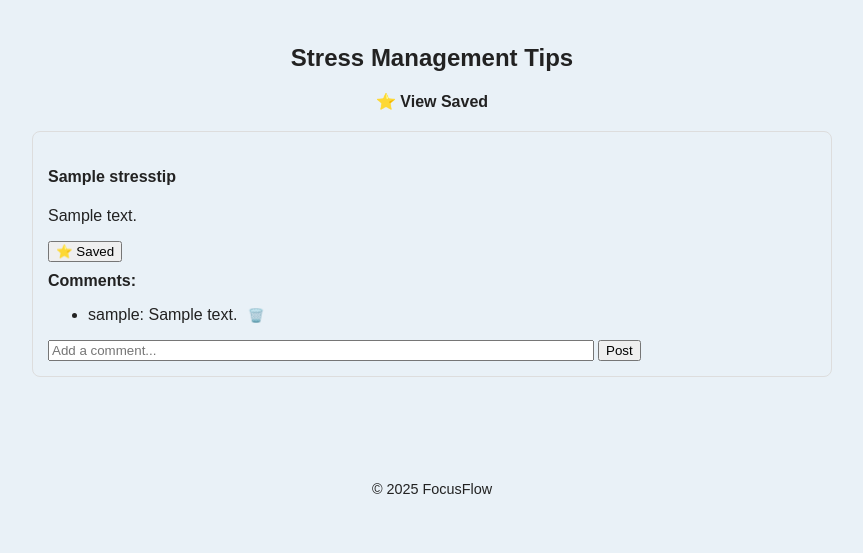
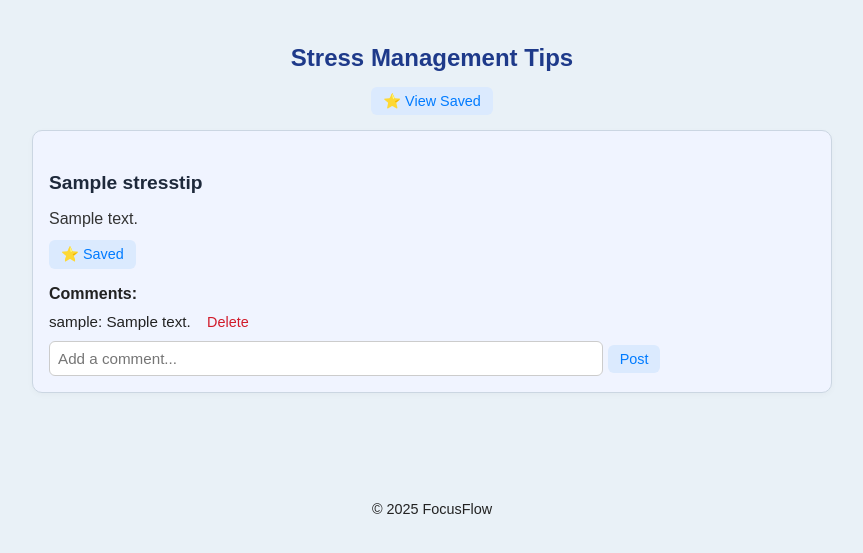
Before and after one commit to baoly25/focusflow, a Django app: page /tips/ in a window 1280 px wide. Shown: the part 73-626 px from the top of the page, without its empty margins (208-1071 px from the left). Run offline with Django 5.2, Linux system fonts and the light colour scheme; a user stored in the database is signed in; tables that the repository leaves empty hold one stand-in row (values such as "Sample post").

Commit message:
stress tips visual update

```diff
--- a/base/static/styles/default.css
+++ b/base/static/styles/default.css
@@ -565,3 +565,81 @@ a {
 .form-wrapper p span.helptext {
   display: none;
 }
+
+/* stress tips and affirmations */
+
+.saved-link-wrapper {
+  text-align: center;
+  margin-bottom: 20px;
+}
+
+.tips-list-container {
+  max-width: 800px;
+  margin: 0 auto;
+}
+
+.tip-card {
+  border: 1px solid #cbd6e2;
+  background-color: #f0f4ff;
+  padding: 16px;
+  margin-bottom: 24px;
+  border-radius: 10px;
+  box-shadow: 0 2px 6px rgba(0,0,0,0.03);
+}
+
+.tip-title {
+  font-size: 1.2rem;
+  margin-bottom: 8px;
+  color: #1e293b;
+}
+
+.tip-content {
+  font-size: 1rem;
+  margin-bottom: 12px;
+  color: #333;
+}
+
+.tip-comments-section {
+  margin-top: 16px;
+}
+
+.tip-comments-list {
+  list-style: none;
+  padding-left: 0;
+  margin: 10px 0;
+}
+
+.tip-comment-item {
+  margin-bottom: 8px;
+  font-size: 0.95rem;
+  color: #222;
+}
+
+.comment-form {
+  margin-top: 10px;
+}
+
+.comment-input {
+  width: 70%;
+  padding: 8px;
+  font-size: 0.95rem;
+  border: 1px solid #ccc;
+  border-radius: 6px;
+}
+
+.delete-form {
+  display: inline;
+}
+
+.delete-btn {
+  background-color: transparent;
+  border: none;
+  color: #d11a2a;
+  cursor: pointer;
+  font-size: 0.9rem;
+  margin-left: 6px;
+}
+
+.delete-btn:hover {
+  text-decoration: underline;
+}
--- a/base/templates/registration/change_password_done.html
+++ b/base/templates/registration/change_password_done.html
@@ -1,5 +1,8 @@
 {% extends 'base.html' %}
+{% load static %}
 {% block content %}
+<link rel="stylesheet" href="{% static 'styles/default.css' %}">
+
 <div class="form-container">
   <h2 class="homepage-heading">Password Changed</h2>
   <p style="text-align: center;">Your password has been successfully updated.</p>
--- a/base/templates/tips/list.html
+++ b/base/templates/tips/list.html
@@ -1,20 +1,20 @@
 {% extends 'base.html' %}
 {% block content %}
-<h2 style="text-align: center;">Stress Management Tips</h2>
+<h2 class="homepage-heading">Stress Management Tips</h2>
 
-<div style="text-align: center; margin-bottom: 20px;">
-  <a href="{% url 'saved_tips' %}" class="btn" style="text-decoration: none; font-weight: bold;">⭐ View Saved</a>
+<div class="saved-link-wrapper">
+  <a href="{% url 'saved_tips' %}" class="nav-button">⭐ View Saved</a>
 </div>
 
-<div style="max-width: 800px; margin: 0 auto;">
+<div class="tips-list-container">
   {% for tip in tips %}
-    <div style="border: 1px solid #ddd; padding: 15px; margin-bottom: 20px; border-radius: 8px;">
-      <h4>{{ tip.title }}</h4>
-      <p>{{ tip.content }}</p>
+    <div class="tip-card">
+      <h4 class="tip-title">{{ tip.title }}</h4>
+      <p class="tip-content">{{ tip.content }}</p>
 
-      <form method="POST" action="{% url 'toggle_tip_like' tip.id %}" style="display: inline;">
+      <form method="POST" action="{% url 'toggle_tip_like' tip.id %}" class="like-form">
         {% csrf_token %}
-        <button type="submit" class="btn btn-sm">
+        <button type="submit" class="nav-button">
           {% if user in tip.liked_by.all %}
             ⭐ Saved
           {% else %}
@@ -23,16 +23,16 @@
         </button>
       </form>
 
-      <div style="margin-top: 10px;">
+      <div class="tip-comments-section">
         <strong>Comments:</strong>
-        <ul>
+        <ul class="tip-comments-list">
           {% for comment in tip.tipcomment_set.all %}
-            <li>
+            <li class="tip-comment-item">
               {{ comment.user.username }}: {{ comment.text }}
               {% if comment.user == request.user %}
-                <form method="POST" action="{% url 'delete_tip_comment' comment.id %}" style="display:inline;">
+                <form method="POST" action="{% url 'delete_tip_comment' comment.id %}" class="delete-form">
                   {% csrf_token %}
-                  <button type="submit" style="background:none; border:none; color:red; cursor:pointer;">🗑️</button>
+                  <button type="submit" class="delete-btn">Delete</button>
                 </form>
               {% endif %}
             </li>
@@ -41,13 +41,57 @@
           {% endfor %}
         </ul>
 
-        <form method="POST" action="{% url 'submit_tip_comment' tip.id %}">
+        <form method="POST" action="{% url 'submit_tip_comment' tip.id %}" class="comment-form">
           {% csrf_token %}
-          <input type="text" name="text" placeholder="Add a comment..." style="width: 70%;" required>
-          <button type="submit">Post</button>
+          <input type="text" name="text" placeholder="Add a comment..." class="comment-input" required>
+          <button type="submit" class="nav-button">Post</button>
         </form>
       </div>
     </div>
   {% endfor %}
 </div>
+<script>
+  function preserveScrollAndReload() {
+    sessionStorage.setItem('scrollY', window.scrollY);
+    location.reload();
+  }
+
+  window.addEventListener('load', () => {
+    const scrollY = sessionStorage.getItem('scrollY');
+    if (scrollY !== null) {
+      window.scrollTo(0, parseInt(scrollY));
+      sessionStorage.removeItem('scrollY');
+    }
+  });
+
+  document.querySelectorAll('.delete-form').forEach(form => {
+    form.addEventListener('submit', function (e) {
+      e.preventDefault();
+      const confirmDelete = confirm('Are you sure you want to delete this comment?');
+      if (confirmDelete) {
+        const formData = new FormData(form);
+        fetch(form.action, {
+          method: 'POST',
+          headers: { 'X-Requested-With': 'XMLHttpRequest' },
+          body: formData
+        }).then(() => preserveScrollAndReload());
+      }
+    });
+  });
+
+  // Save and comment form submissions
+  document.querySelectorAll('.like-form, .comment-form').forEach(form => {
+    form.addEventListener('submit', function (e) {
+      e.preventDefault();
+      const formData = new FormData(form);
+      fetch(form.action, {
+        method: 'POST',
+        headers: { 'X-Requested-With': 'XMLHttpRequest' },
+        body: formData
+      }).then(() => preserveScrollAndReload());
+    });
+  });
+</script>
+
+
 {% endblock %}
--- a/base/views.py
+++ b/base/views.py
@@ -12,7 +12,6 @@ from .forms import TipCommentForm
 from .models import Affirmation, AffirmationComment
 from .forms import AffirmationCommentForm
 from django.views.decorators.http import require_POST
-from django.shortcuts import redirect
 from .forms import EditProfileForm
 from .models import Task
 from .forms import TaskForm
@@ -92,10 +91,15 @@ def submit_tip_comment(request, tip_id):
 @login_required
 def toggle_tip_like(request, tip_id):
     tip = get_object_or_404(StressTip, pk=tip_id)
+
     if request.user in tip.liked_by.all():
         tip.liked_by.remove(request.user)
     else:
         tip.liked_by.add(request.user)
+
+    referer = request.META.get('HTTP_REFERER')
+    if referer and 'saved' in referer:
+        return redirect('saved_tips')
     return redirect('stress_tips')
 
 @login_required
```
Also changed, not shown: base/templates/tips/saved.html (+11 -10 lines).
